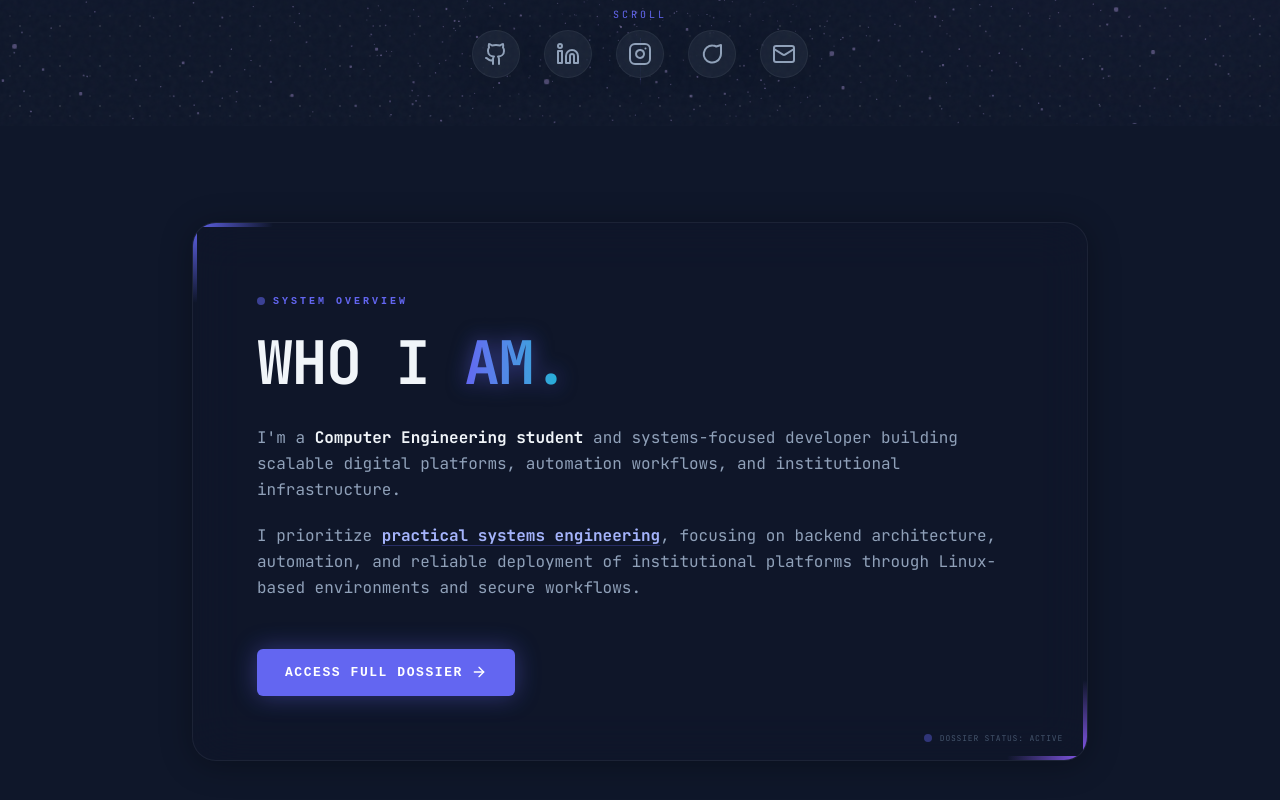
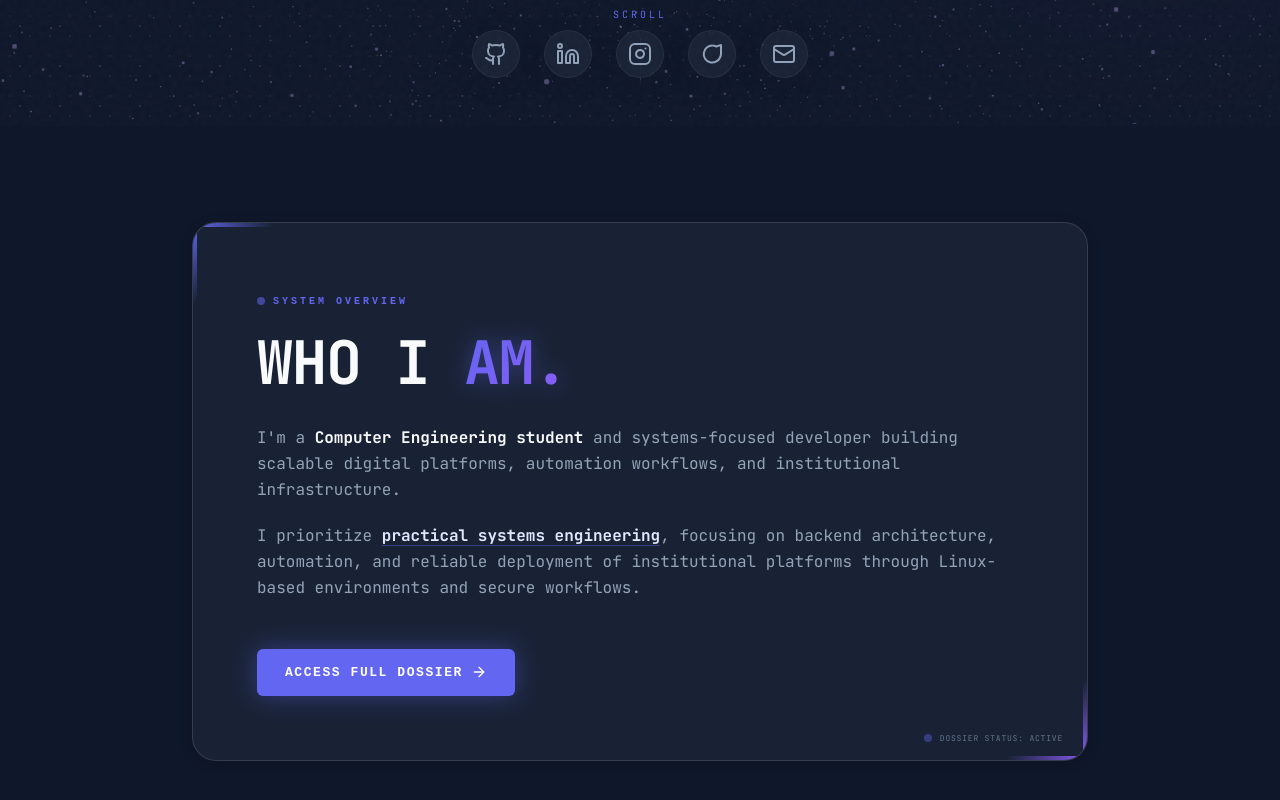
Before and after one commit to Nawalegaurav26/lifetime_learner26, a Next.js app: page / in a window 1280 px wide. Shown: the part 674-1474 px from the top of the page. Built offline with nearby package versions, Linux system fonts and the light colour scheme.

Commit message:
feat: update src/components/AboutHome.tsx

```diff
--- a/src/components/AboutHome.tsx
+++ b/src/components/AboutHome.tsx
@@ -7,49 +7,96 @@ import Link from "next/link";
 export default function AboutHome() {
   return (
     <section className="relative overflow-hidden py-24">
-      <div className="container mx-auto px-6">
+      <div className="container mx-auto px-6 max-w-[1120px]">
         <div className="max-w-4xl mx-auto">
           <motion.div
             initial={{ opacity: 0, y: 30 }}
             whileInView={{ opacity: 1, y: 0 }}
             viewport={{ once: true }}
             transition={{ duration: 0.8 }}
-            className="relative p-10 md:p-16 rounded-2xl border border-white/[0.06] bg-slate-900/60 backdrop-blur-xl shadow-[0_4px_32px_rgba(0,0,0,0.3)] overflow-hidden"
+            className="relative p-10 md:p-16 rounded-2xl overflow-hidden"
+            style={{
+              border: "1px solid var(--border-strong)",
+              background: "var(--glass-bg)",
+              backdropFilter: "blur(16px)",
+              WebkitBackdropFilter: "blur(16px)",
+              boxShadow: "var(--card-shadow)",
+            }}
           >
-            <div className="absolute top-0 left-0 w-1 h-20 bg-gradient-to-b from-[#6366f1] to-transparent rounded-tl-2xl" />
-            <div className="absolute top-0 left-0 w-20 h-1 bg-gradient-to-r from-[#6366f1] to-transparent rounded-tl-2xl" />
-            <div className="absolute bottom-0 right-0 w-1 h-20 bg-gradient-to-t from-[#8b5cf6] to-transparent rounded-br-2xl" />
-            <div className="absolute bottom-0 right-0 w-20 h-1 bg-gradient-to-l from-[#8b5cf6] to-transparent rounded-br-2xl" />
-            <div className="section-label text-[#6366f1] mb-6">
-              <span className="w-2 h-2 rounded-full bg-[#6366f1] animate-pulse" />
+            {/* Corner accents */}
+            <div
+              className="absolute top-0 left-0 w-1 h-20 rounded-tl-2xl"
+              style={{ background: `linear-gradient(to bottom, var(--primary), transparent)` }}
+            />
+            <div
+              className="absolute top-0 left-0 w-20 h-1 rounded-tl-2xl"
+              style={{ background: `linear-gradient(to right, var(--primary), transparent)` }}
+            />
+            <div
+              className="absolute bottom-0 right-0 w-1 h-20 rounded-br-2xl"
+              style={{ background: `linear-gradient(to top, var(--secondary), transparent)` }}
+            />
+            <div
+              className="absolute bottom-0 right-0 w-20 h-1 rounded-br-2xl"
+              style={{ background: `linear-gradient(to left, var(--secondary), transparent)` }}
+            />
+
+            <div className="section-label mb-6">
+              <span
+                className="w-2 h-2 rounded-full animate-pulse"
+                style={{ background: "var(--primary)" }}
+              />
               System Overview
             </div>
-            <h2 className="text-4xl md:text-6xl font-bold text-slate-100 tracking-tight font-mono uppercase mb-8">
+
+            <h2
+              className="text-4xl md:text-6xl font-bold tracking-tight font-mono uppercase mb-8"
+              style={{ color: "var(--foreground)" }}
+            >
               Who I{" "}
-              <span className="text-transparent bg-clip-text bg-gradient-to-r from-[#6366f1] to-[#06b6d4] filter drop-shadow-[0_0_10px_rgba(99,102,241,0.5)]">
+              <span
+                className="text-transparent bg-clip-text"
+                style={{
+                  backgroundImage: `linear-gradient(135deg, var(--gradient-text-from), var(--gradient-text-to))`,
+                  filter: "drop-shadow(0 0 10px var(--primary-glow))",
+                }}
+              >
                 Am.
               </span>
             </h2>
-            <div className="space-y-5 text-slate-400 font-mono text-sm md:text-base leading-relaxed">
+
+            <div className="space-y-5 font-mono text-sm md:text-base leading-relaxed" style={{ color: "var(--muted)" }}>
               <p>
                 I&apos;m a{" "}
-                <span className="text-slate-100 font-bold">Computer Engineering student</span>{" "}
+                <span className="font-bold" style={{ color: "var(--foreground)" }}>
+                  Computer Engineering student
+                </span>{" "}
                 and systems-focused developer building scalable digital platforms, automation workflows, and institutional infrastructure.
               </p>
               <p className="hidden md:block">
                 I prioritize{" "}
-                <span className="text-[#a5b4fc] font-bold underline decoration-[#6366f1]/30 underline-offset-4">practical systems engineering</span>
+                <span
+                  className="font-bold underline underline-offset-4"
+                  style={{ color: "var(--primary-light)", textDecorationColor: "var(--primary-glow)" }}
+                >
+                  practical systems engineering
+                </span>
                 , focusing on backend architecture, automation, and reliable deployment of institutional platforms through Linux-based environments and secure workflows.
               </p>
             </div>
+
             <div className="mt-12 flex flex-wrap gap-4">
               <Link href="/about" className="btn-primary">
                 Access Full Dossier <ArrowRight size={16} />
               </Link>
             </div>
+
             <div className="absolute bottom-4 right-6 hidden md:block">
-              <div className="flex items-center gap-2 text-[8px] font-mono text-slate-600 uppercase tracking-widest">
-                <span className="w-2 h-2 bg-[#6366f1]/40 animate-pulse rounded-full" />
+              <div className="flex items-center gap-2 text-[8px] font-mono uppercase tracking-widest" style={{ color: "var(--muted-2)" }}>
+                <span
+                  className="w-2 h-2 rounded-full animate-pulse"
+                  style={{ background: "var(--primary-glow)" }}
+                />
                 Dossier Status: Active
               </div>
             </div>
```
